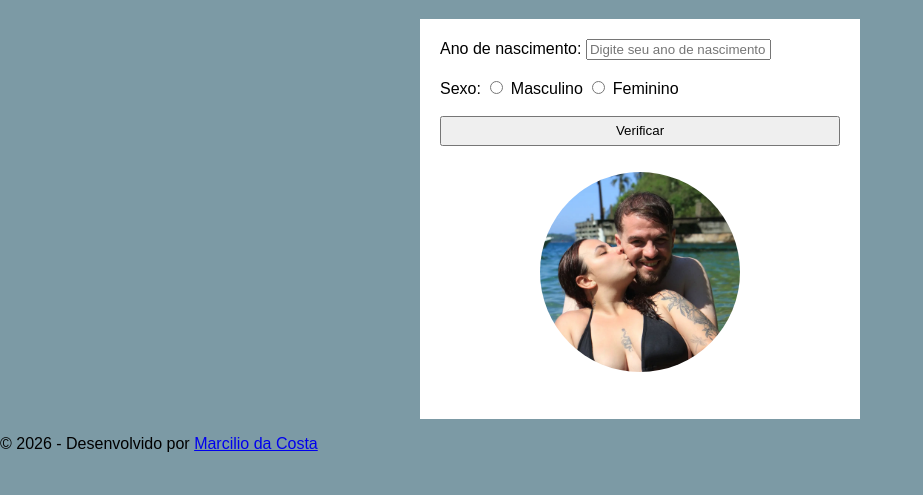
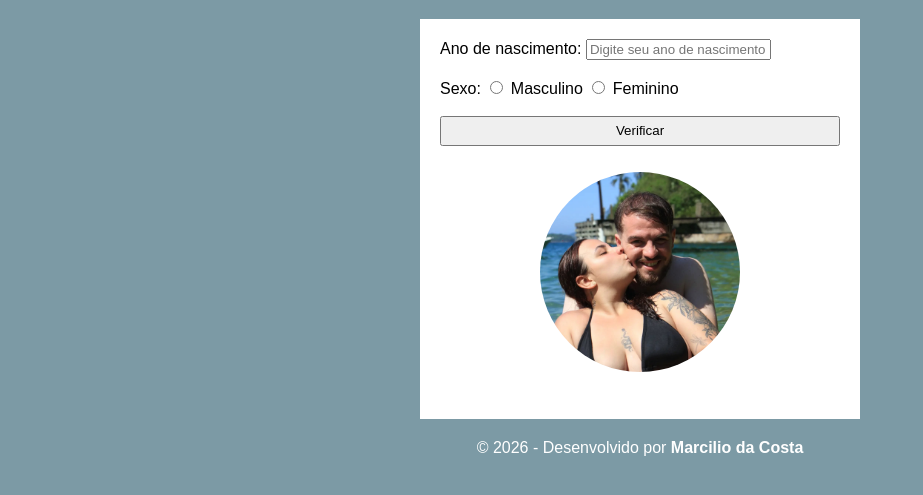
Before and after one commit to marciliocosta-2023/ESTUDOS-JAVASCRIPT, a plain HTML site: page exercteste-02/index.html in a window 1280 px wide. Shown: the part 61-556 px from the top of the page, without its empty margins (0-923 px from the left). Drawn offline with Linux system fonts and the light colour scheme.

Commit message:
Update index.html

```diff
--- a/exercteste-02/index.html
+++ b/exercteste-02/index.html
@@ -52,9 +52,23 @@
             cursor: pointer;
         }
 
-        #footer > p {
+        footer {
+            text-align: center;
+            margin-top: 20px;
             color: white;
-            text-align: center;
+        }
+
+        footer a {
+            color: white;
+            font-weight: bold;
+            text-decoration: none;
+        }
+
+        footer a:hover {
+            color: rgb(124, 154, 165);
+            background-color: white;
+            padding: 5px;
+            border-radius: 5px;
         }
 
     </style>
@@ -79,8 +93,9 @@
         <div id="foto"></div>
     </div>
 
+
     <footer>
-        <p>&copy; 2026 - Desenvolvido por <a href="https://www.linkedin.com/in/marcilio-da-costa-ramos-neto-396a15254/" target="_blank">Marcilio da Costa</a></p>
+        <p> &copy; 2026 - Desenvolvido por <a href="https://www.linkedin.com/in/marcilio-da-costa-ramos-neto-396a15254/" target="_blank">Marcilio da Costa</a></p>
     </footer>
 
     <script>
```
